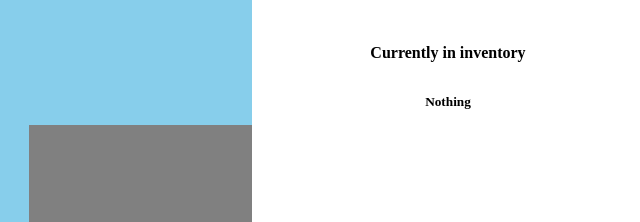
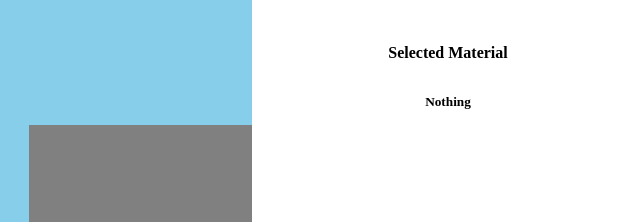
Before and after one commit to pini85/mine-craft, a plain HTML site: page index.html in a window 1280 px wide. Shown: the part 375-597 px from the top of the page, 640-1280 px from the left. Drawn offline with Linux system fonts and the light colour scheme.

Commit message:
changed inventory name in html

```diff
--- a/index.html
+++ b/index.html
@@ -14,7 +14,7 @@
         <button id="reset">Reset</button>
         <div id="tool-bar"></div>
         <div id="inventory">
-          <h4>Currently in inventory</h4>
+          <h4>Selected Material</h4>
           <h5 class="material-type">Nothing</h5>
         </div>
         <div id="storage"></div>
```
